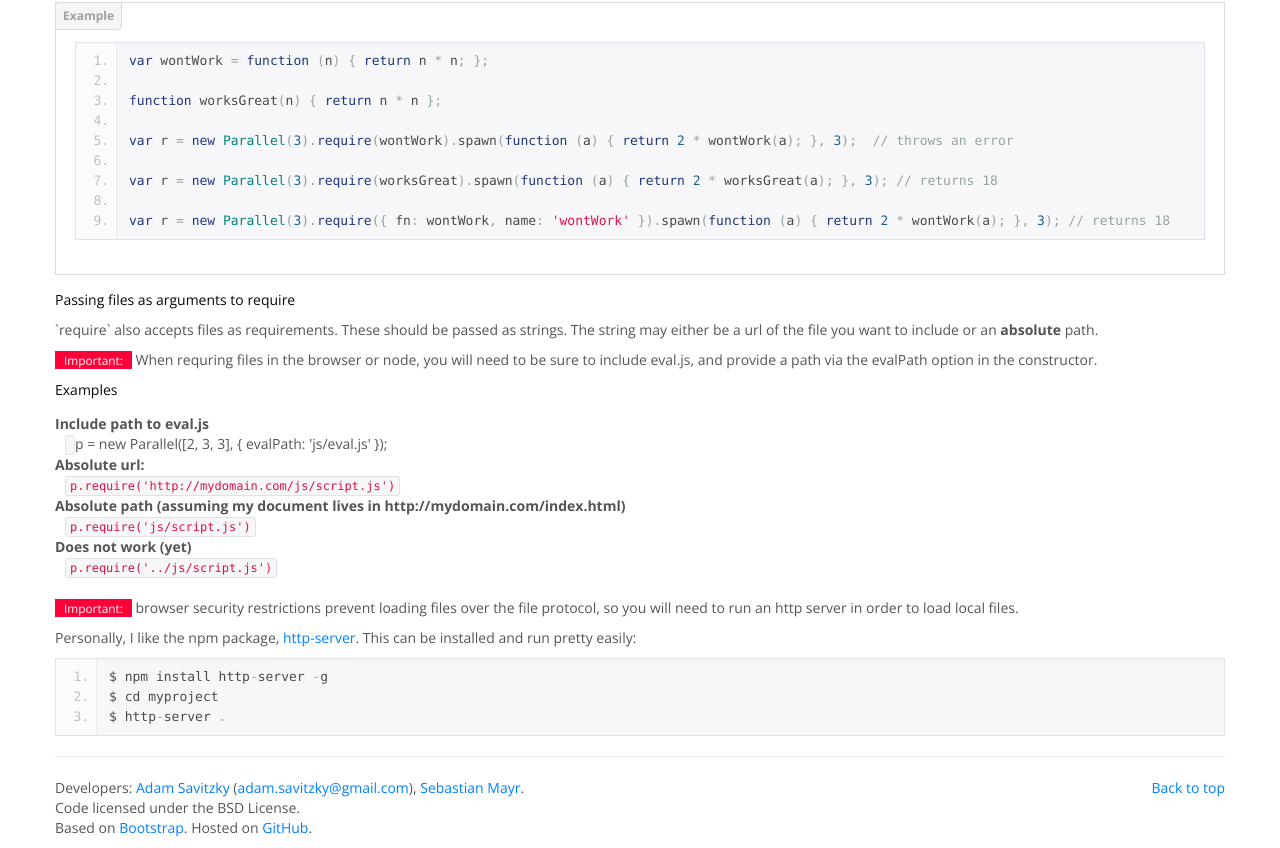
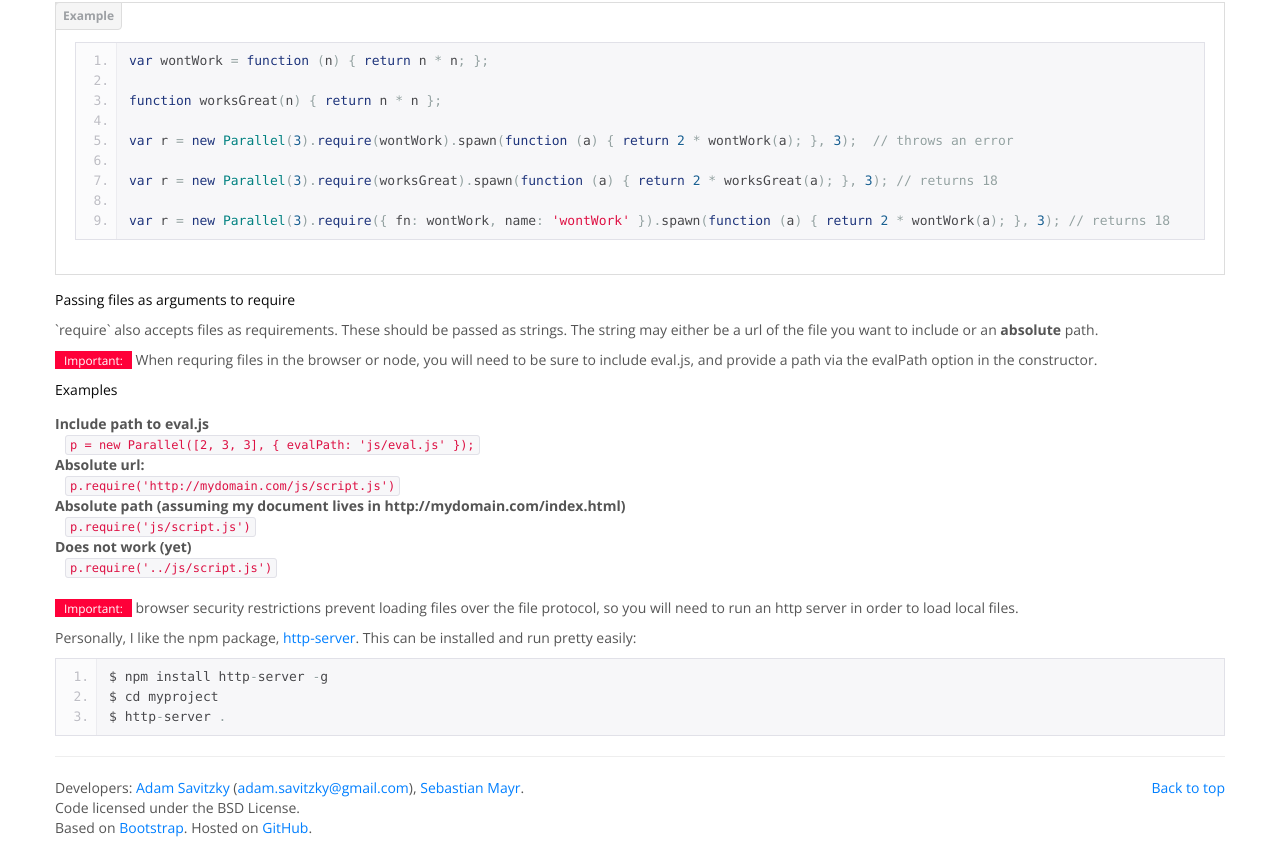
Before and after one commit to parallel-js/parallel.js, a plain HTML site: page index.html in a window 1280 px wide. Shown: the part 4617-5465 px from the top of the page. Drawn offline with nearby package versions, Linux system fonts and the light colour scheme.

Commit message:
Another typo

```diff
--- a/index.html
+++ b/index.html
@@ -290,7 +290,7 @@ var r = new Parallel(3).require({ fn: wontWork, name: 'wontWork' }).spawn(functi
 
         <dl>
             <dt>Include path to eval.js</dt>
-            <dd><code></code>p = new Parallel([2, 3, 3], { evalPath: 'js/eval.js' });</code></dd>
+            <dd><code>p = new Parallel([2, 3, 3], { evalPath: 'js/eval.js' });</code></dd>
 
             <dt>Absolute url:</dt>
             <dd><code>p.require('http://mydomain.com/js/script.js')</code></dd>
```
